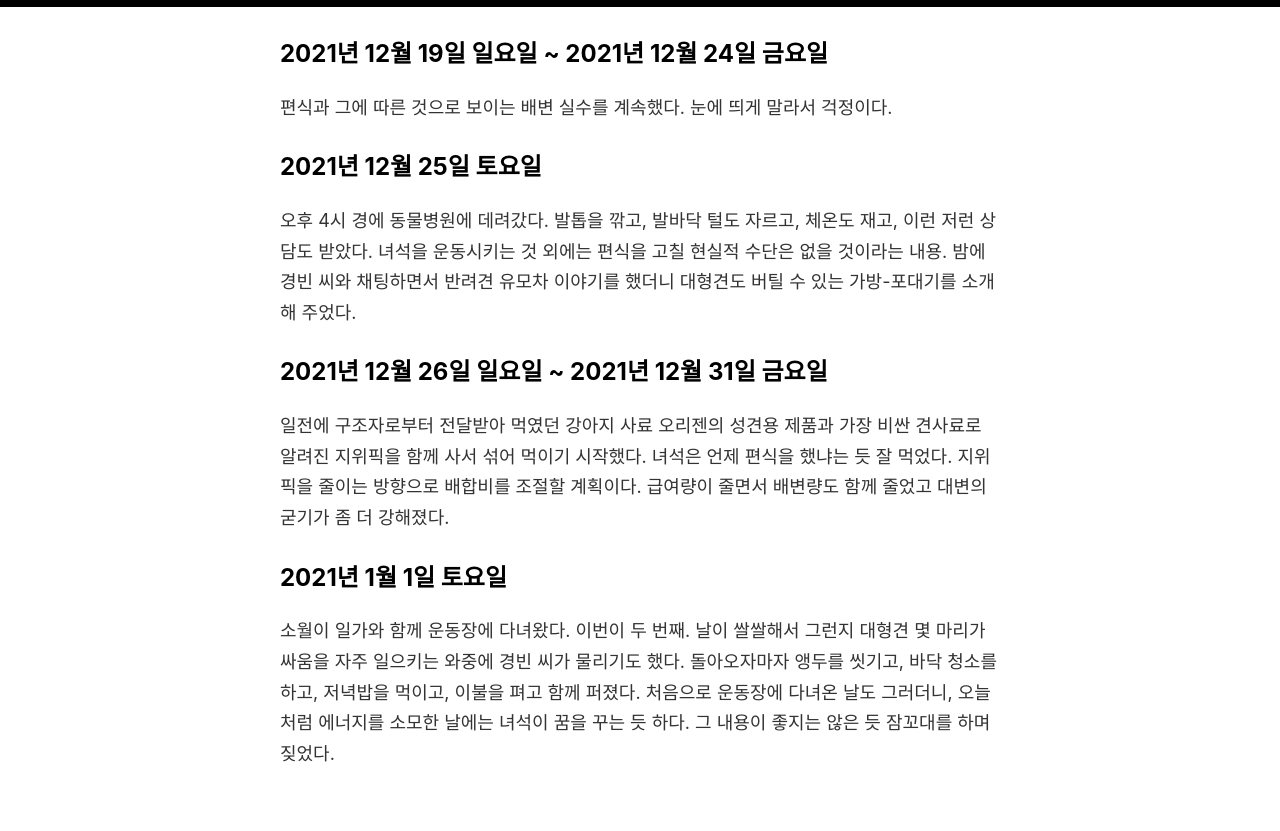
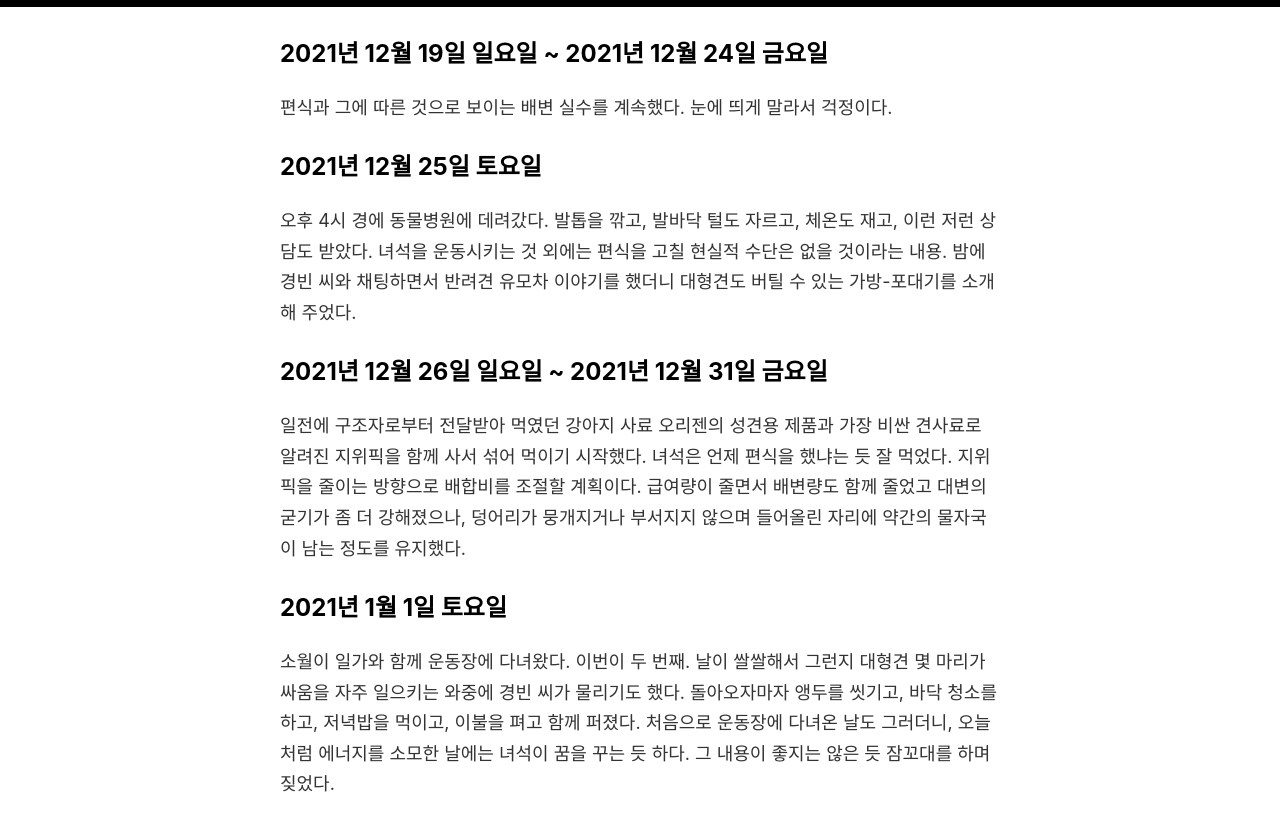
Before and after one commit to oxmhpark/www.exonomicon.net, a Jekyll site: the page built from _posts/2021-10-31-caring-note-of-aeng-doo.md, in a window 1280 px wide and 900 px high, scrolled down 6823 px. Shown: the top 831 px of the window. Built offline with Jekyll 4.4.1, drawn with Linux system fonts in a browser that asks for light colours; comment, search, counter and statistics services are not loaded.

Commit message:
Update 2021-10-31-caring-note-of-aeng-doo.md

```diff
--- a/_posts/2021-10-31-caring-note-of-aeng-doo.md
+++ b/_posts/2021-10-31-caring-note-of-aeng-doo.md
@@ -149,7 +149,7 @@ published: true
 오후 4시 경에 동물병원에 데려갔다. 발톱을 깎고, 발바닥 털도 자르고, 체온도 재고, 이런 저런 상담도 받았다. 녀석을 운동시키는 것 외에는 편식을 고칠 현실적 수단은 없을 것이라는 내용. 밤에 경빈 씨와 채팅하면서 반려견 유모차 이야기를 했더니 대형견도 버틸 수 있는 가방-포대기를 소개해 주었다.
 
 ## 2021년 12월 26일 일요일 ~ 2021년 12월 31일 금요일
-일전에 구조자로부터 전달받아 먹였던 강아지 사료 오리젠의 성견용 제품과 가장 비싼 견사료로 알려진 지위픽을 함께 사서 섞어 먹이기 시작했다. 녀석은 언제 편식을 했냐는 듯 잘 먹었다. 지위픽을 줄이는 방향으로 배합비를 조절할 계획이다. 급여량이 줄면서 배변량도 함께 줄었고 대변의 굳기가 좀 더 강해졌다.
+일전에 구조자로부터 전달받아 먹였던 강아지 사료 오리젠의 성견용 제품과 가장 비싼 견사료로 알려진 지위픽을 함께 사서 섞어 먹이기 시작했다. 녀석은 언제 편식을 했냐는 듯 잘 먹었다. 지위픽을 줄이는 방향으로 배합비를 조절할 계획이다. 급여량이 줄면서 배변량도 함께 줄었고 대변의 굳기가 좀 더 강해졌으나, 덩어리가 뭉개지거나 부서지지 않으며 들어올린 자리에 약간의 물자국이 남는 정도를 유지했다.
 
 ## 2021년 1월 1일 토요일
 소월이 일가와 함께 운동장에 다녀왔다. 이번이 두 번째. 날이 쌀쌀해서 그런지 대형견 몇 마리가 싸움을 자주 일으키는 와중에 경빈 씨가 물리기도 했다. 돌아오자마자 앵두를 씻기고, 바닥 청소를 하고, 저녁밥을 먹이고, 이불을 펴고 함께 퍼졌다. 처음으로 운동장에 다녀온 날도 그러더니, 오늘처럼 에너지를 소모한 날에는 녀석이 꿈을 꾸는 듯 하다. 그 내용이 좋지는 않은 듯 잠꼬대를 하며 짖었다.
```
